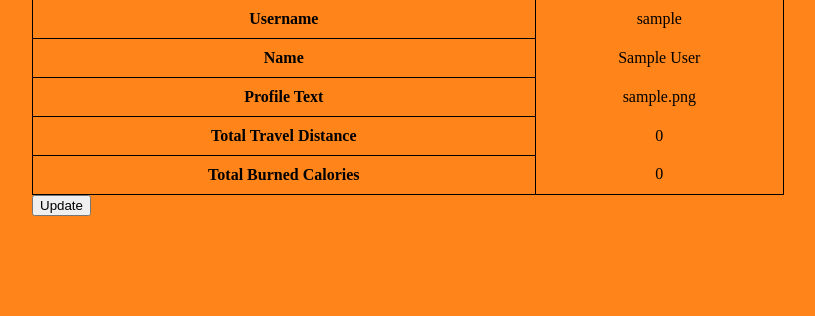
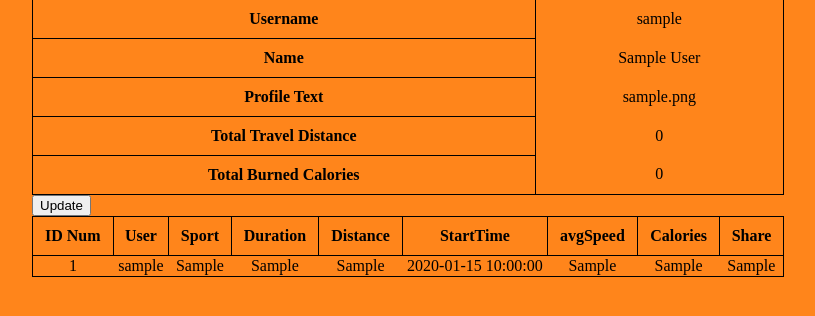
Before and after one commit to captain-fat/CSE411_CW2, a PHP site: page /profile.php in a window 1280 px wide. Shown: the part 244-560 px from the top of the page, without its empty margins (232-1047 px from the left). Run offline with PHP 8.4, Linux system fonts and the light colour scheme; the visitor is signed in with stand-in values (Sample User, id 1); tables that the repository leaves empty or names only in its code hold one stand-in row (values such as "Sample post").

Commit message:
several bugs fixed;

```diff
--- a/message.php
+++ b/message.php
@@ -25,7 +25,7 @@ function delete($mysql){
         echo $sql_delete;
     }else {
         echo "Delete Successfully";
-        header("refresh:3; url=manage.php");
+        header("refresh:3; url=message.php");
     }
 }
 
--- a/parts/profile.php
+++ b/parts/profile.php
@@ -3,6 +3,7 @@ $username = $_SESSION['username'];
 $sql_prof = "SELECT * FROM user WHERE username = '$username'";
 $sql_prof_dis = "SELECT SUM(distance) from sport_record where username = '$username'";
 $sql_prof_cal = "SELECT SUM(calories) from sport_record where username = '$username'";
+$sql_add = "SELECT * FROM sport_record WHERE username = '$username'";
 if (!$result = $mysqli->query($sql_prof)) {
     echo "Error <br>";
     echo $sql_prof;
@@ -14,6 +15,10 @@ if (!$result_dis = $mysqli->query($sql_prof_dis)) {
 if (!$result_cal = $mysqli->query($sql_prof_cal)) {
     echo "Error <br>";
     echo $sql_prof_cal;
+}
+if (!$result_record = $mysqli->query($sql_add)) {
+    echo "Error <br>";
+    echo $sql_add;
 }
 while ($row_dis = $result_dis->fetch_assoc()) {
     $distance = $row_dis['SUM(distance)'];
@@ -48,7 +53,43 @@ echo "       <td>$calories</td>";
 echo "   </tr>";
 echo "</table>";
 
-?>
-<form action="./profile.php" method="post">
-    <button type="submit" name="update_prof">Update</button>
-</form>
+
+echo "<form action=\"./profile.php\" method=\"post\">";
+echo "<button type=\"submit\" name=\"update_prof\">Update</button>";
+echo "</form>";
+
+echo "<table>";
+    echo "   <tr>";
+        echo "       <th>ID Num</th>";
+        echo "       <th>User</th>";
+        echo "       <th>Sport</th>";
+        echo "       <th>Duration</th>";
+        echo "       <th>Distance</th>";
+        echo "       <th>StartTime</th>";
+        echo "       <th>avgSpeed</th>";
+        echo "       <th>Calories</th>";
+        echo "       <th>Share</th>";
+        echo "   </tr>";
+    while ($row = $result_record->fetch_assoc()) {
+    $id = $row['id'];
+    $user = $row['username'];
+    $sport_type = $row['sport_type'];
+    $start_time = $row['start_time'];
+    $duration = $row['duration'];
+    $distance = $row['distance'];
+    $average_speed = $row['average_speed'];
+    $calories = $row['calories'];
+    $share = $row['share'];
+    echo "<tr>";
+        echo "<td>$id</td>";
+        echo "<td>$user</td>";
+        echo "<td>$sport_type</td>";
+        echo "<td>$duration</td>";
+        echo "<td>$distance</td>";
+        echo "<td>$start_time</td>";
+        echo "<td>$average_speed</td>";
+        echo "<td>$calories</td>";
+        echo "<td>$share</td>";
+        echo "</tr>";
+    }
+    echo "</form>";
```
Also changed, not shown: parts/view.php (+11 -3 lines).
